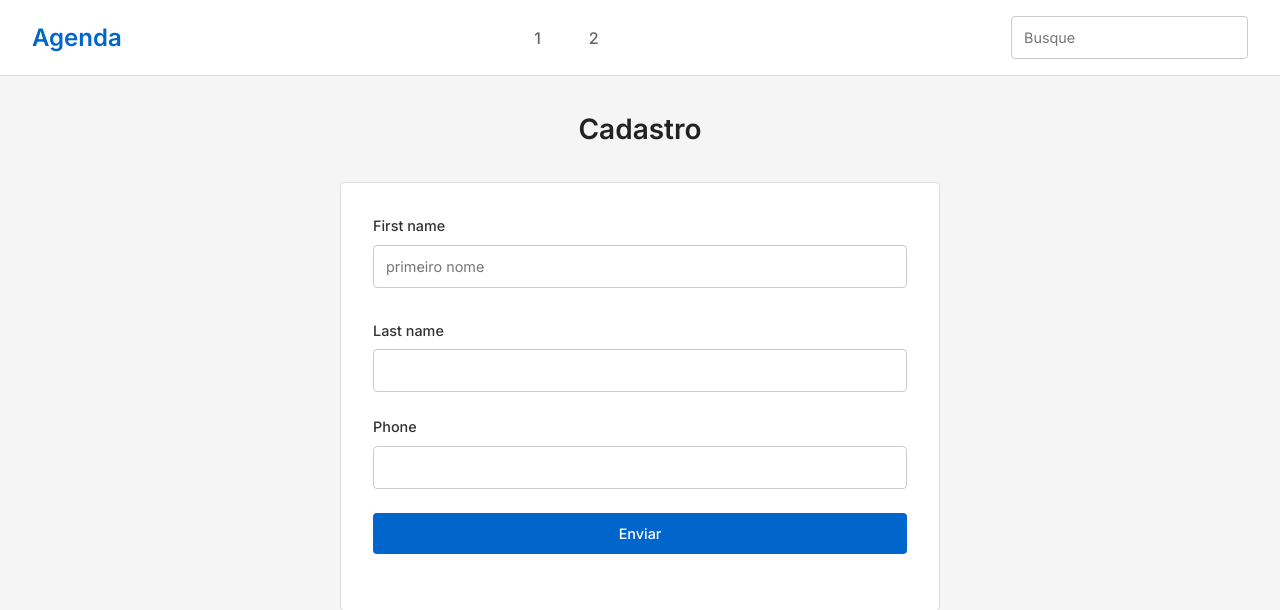
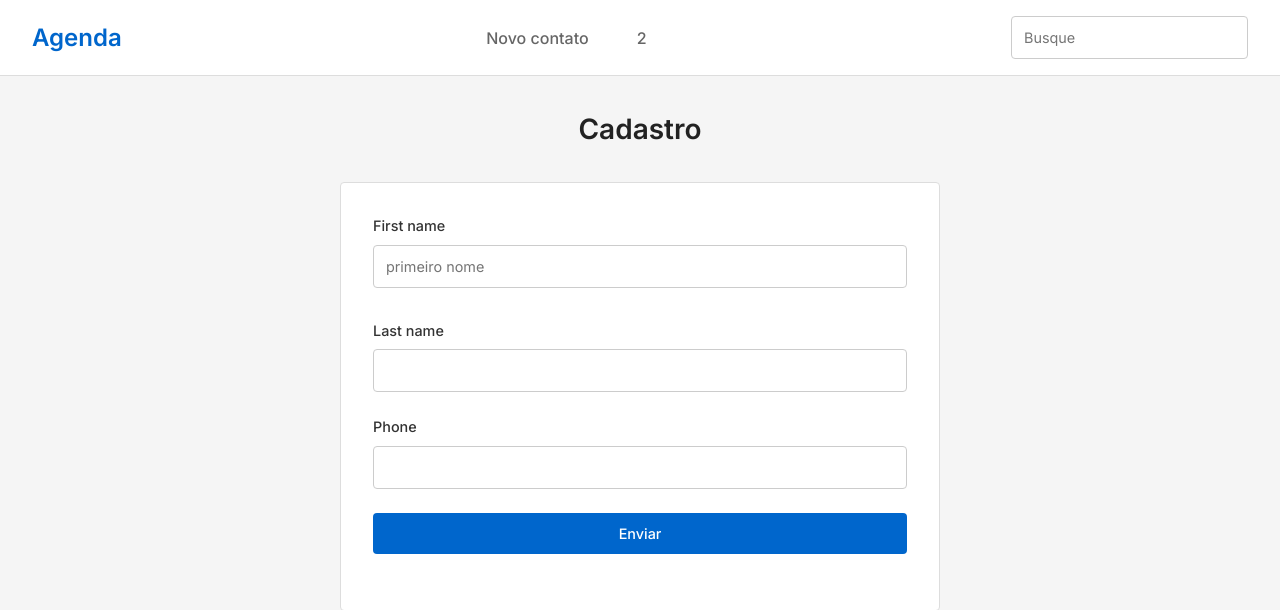
Before and after one commit to JavanRosario/App_agenda, a Django app: page /contact/create/ in a window 1280 px wide. Shown: the top 610 px of the page. Run offline with Django 5.2, Linux system fonts and the light colour scheme.

Commit message:
add new contact url in menu

```diff
--- a/contact/templates/partials/_header.html
+++ b/contact/templates/partials/_header.html
@@ -7,7 +7,7 @@
       <nav class="nav_menu">
         <ul class="menu_list">
           <li class="menu_item">
-            <a href="" class="menu_link">1</a>
+            <a href="{% url "contact:create" %}" class="menu_link">Novo contato</a>
           </li>
           <li class="menu_item">
             <a href="" class="menu_link">2</a>
```
